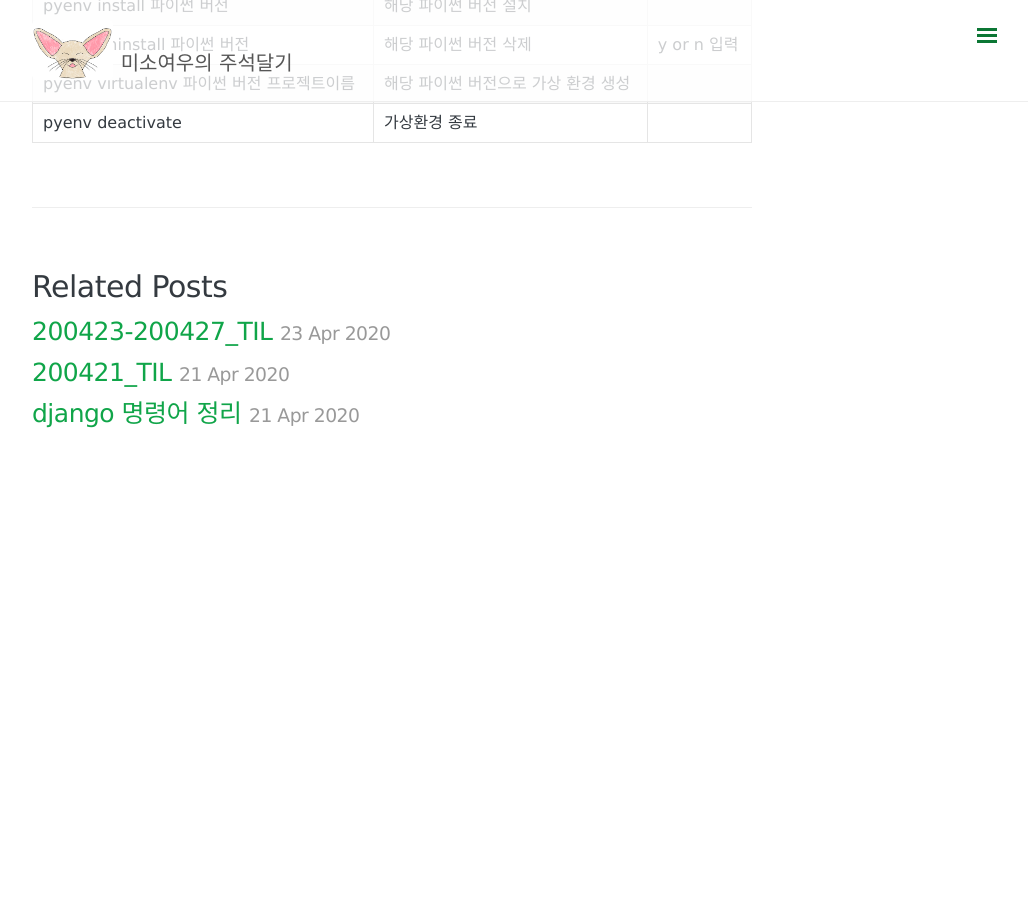
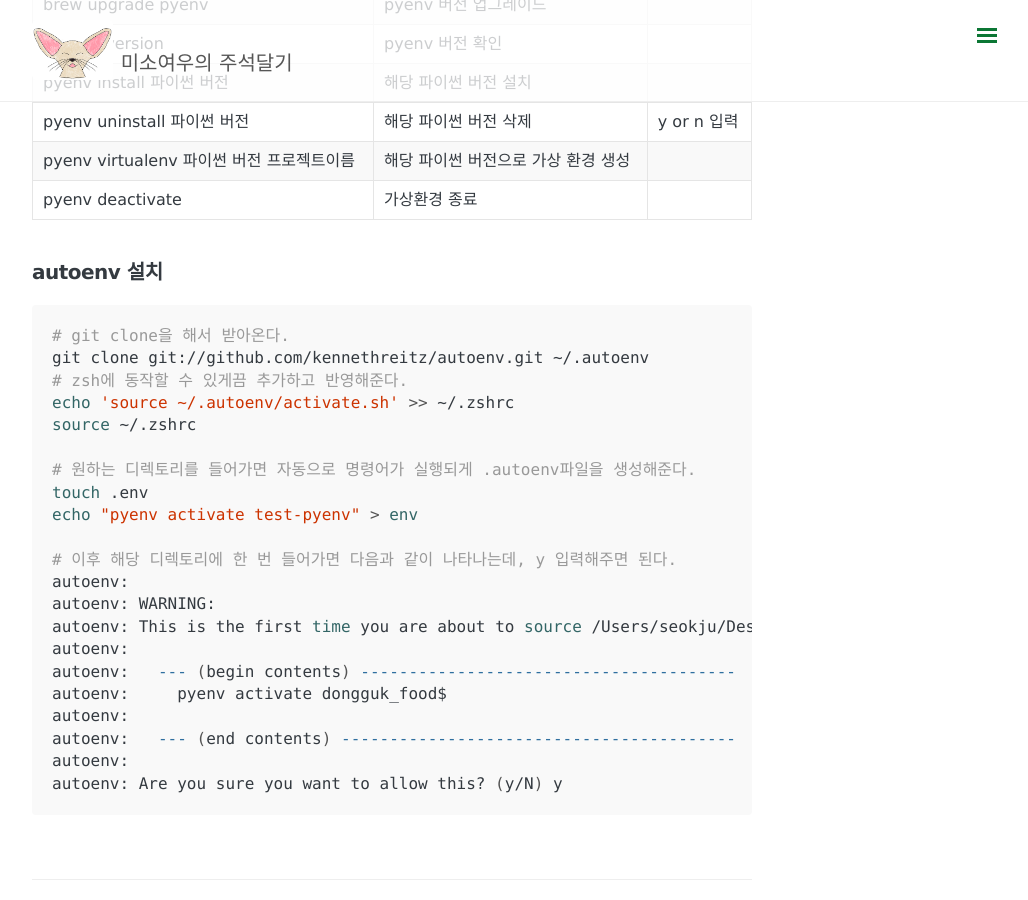
Before and after one commit to somefood/somefood.github.io, a Jekyll site: the page built from _posts/Linux/2019-08-09-pyenv.md, in a window 1280 px wide and 900 px high, scrolled down 1134 px. Shown: the whole window, without its empty margins (248-1276 px from the left). Built offline with Jekyll 4.4.1, drawn with Linux system fonts in a browser that asks for light colours; nearby versions of some CDN libraries; comment, search, counter and statistics services are not loaded; before the commit the page ends 1624 px from its top, so only the background shows below that; some of the changed text lies outside the part shown.

Commit message:
modified contents & add autoenv

````diff
--- a/_posts/Linux/2019-08-09-pyenv.md
+++ b/_posts/Linux/2019-08-09-pyenv.md
@@ -2,9 +2,12 @@
 layout: post
 title: pyenv
 category: Linux
-tags: [linux, pyenv]
+tags: [linux, pyenv, autoenv]
 comments: true
 ---
+
+Pyenv & Autoenv
+==============
 
 파이썬으로 개발을 하다보면, A 환경에선 버전 1의 패키지가 필요하고 B라는 환경에서는 버전 2의 패키지가 필요한 경우가 있다.
 
@@ -16,7 +19,7 @@ comments: true
 
 
 
-## 설치
+## pyenv 설치
 ```shell
 
 sudo apt-get -yq install make build-essential libssl-dev zlib1g-dev libbz2-dev \
@@ -46,3 +49,29 @@ source ~/.zshrc
 |pyenv uninstall 파이썬 버전|해당 파이썬 버전 삭제|y or n 입력|
 |pyenv virtualenv 파이썬 버전 프로젝트이름|해당 파이썬 버전으로 가상 환경 생성||
 |pyenv deactivate|가상환경 종료||
+
+
+## autoenv 설치
+```shell
+# git clone을 해서 받아온다.
+git clone git://github.com/kennethreitz/autoenv.git ~/.autoenv
+# zsh에 동작할 수 있게끔 추가하고 반영해준다.
+echo 'source ~/.autoenv/activate.sh' >> ~/.zshrc
+source ~/.zshrc
+
+# 원하는 디렉토리를 들어가면 자동으로 명령어가 실행되게 .autoenv파일을 생성해준다.
+touch .env
+echo "pyenv activate test-pyenv" > env
+
+# 이후 해당 디렉토리에 한 번 들어가면 다음과 같이 나타나는데, y 입력해주면 된다.
+autoenv:
+autoenv: WARNING:
+autoenv: This is the first time you are about to source /Users/seokju/Desktop/seokju_study/dongguk_food/.env:
+autoenv:
+autoenv:   --- (begin contents) ---------------------------------------
+autoenv:     pyenv activate dongguk_food$
+autoenv:
+autoenv:   --- (end contents) -----------------------------------------
+autoenv:
+autoenv: Are you sure you want to allow this? (y/N) y
+```
````
